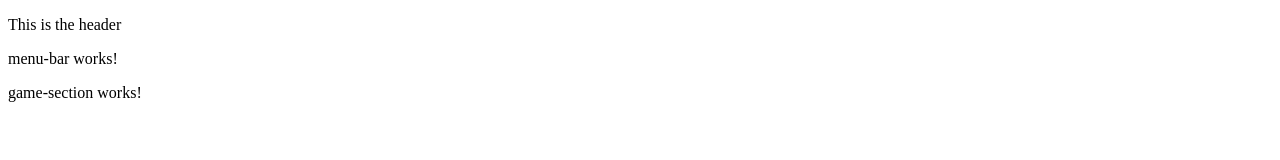
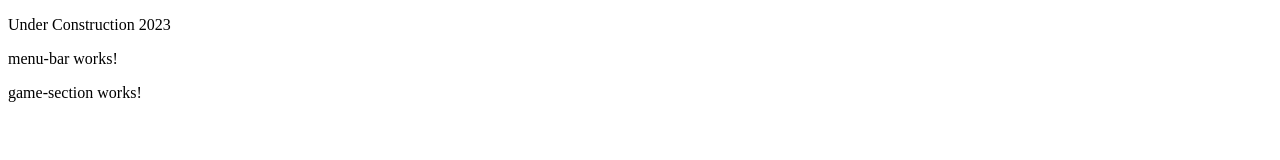
Before and after one commit to muntjac-software/double, an Angular app: page / in a window 1280 px wide. Shown: the top 160 px of the page. Built offline with nearby package versions, Linux system fonts and the light colour scheme.

Commit message:
[minor] DBLE-17: Header update

```diff
--- a/src/app/app.component.html
+++ b/src/app/app.component.html
@@ -1,5 +1,5 @@
 <header>
-  <p>This is the header</p>
+  <p>Under Construction 2023</p>
 </header>
 
 <menu-bar></menu-bar>
```
Also changed, not shown: 1 other file (tests, documents, lock files or other folders).
